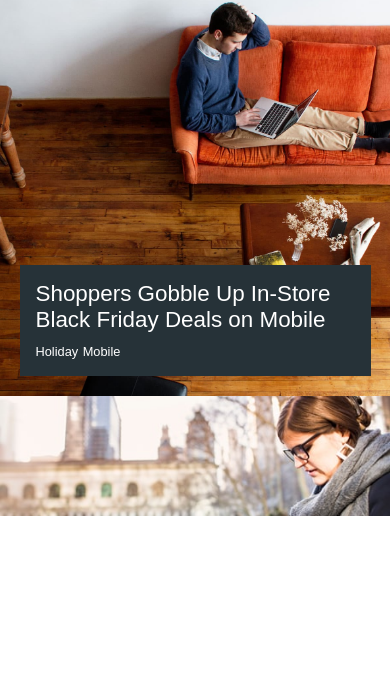
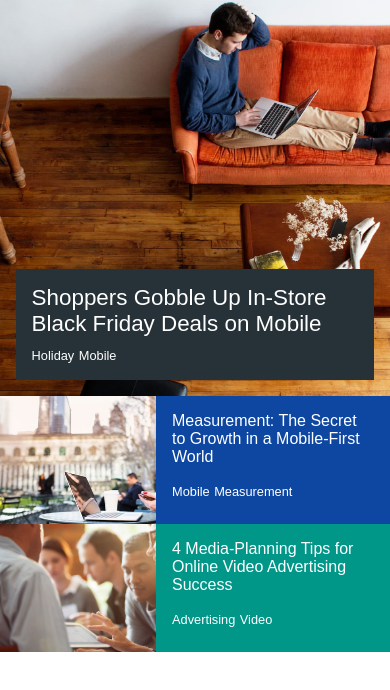
Before and after one commit to zacharyjrich/CSS-think-google-replica, a plain HTML site: page index.html in a window 390 px wide. Shown: the part 68-758 px from the top of the page. Drawn offline with Linux system fonts and the light colour scheme; a web font is replaced by a local one.

Commit message:
add area-2 and 3 with panels and position for mobile screen size

```diff
--- a/css/styles.css
+++ b/css/styles.css
@@ -60,11 +60,11 @@ body {
 .panel-1 {
   background-color: #263238;
   padding: 1em;
-  width: 90%;
-  margin-bottom: 20px;
+  width: 92%;
+  margin-bottom: 1em;
 }
 
-.panel-1 li {
+li {
   font-size: .8em;
   display: inline;
 }
@@ -74,14 +74,52 @@ body {
   font-size: 1.4em;
 }
 
+/*Area-1 Ends*/
+
 .area-2 {
-  height: 7.5em;
+  height: 8em;
   width: auto;
+}
+
+.pic-2 {
+  height: 8em;
+  width: 40%;
   background-image: url("../img/pic-2.jpg");
   background-size: cover;
-  /*background-position: center;*/
   background-repeat: no-repeat;
-  display: flex;
-  align-items: flex-end;
-  justify-content: center;
+  float: left;
 }
+
+.panel-2 {
+  width: 60%;
+  height: 100%;
+  /*float: left;*/
+  background-color: #0D47A1;
+  padding: 0 1em;
+  float: left;
+}
+
+/*Area-2 Ends*/
+
+.area-3 {
+  height: 8em;
+  width: auto;
+}
+
+.pic-3 {
+  height: 8em;
+  width: 40%;
+  background-image: url("../img/pic-3.jpg");
+  background-size: cover;
+  background-repeat: no-repeat;
+  float: left;
+}
+
+.panel-3 {
+  width: 60%;
+  height: 100%;
+  /*float: left;*/
+  background-color: #009688;
+  padding: 0 1em;
+  float: left;
+}
--- a/index.html
+++ b/index.html
@@ -21,18 +21,33 @@
     </div>
   </div>
 
-  <div class="main-content">
   <div class="area-1">
     <div class="panel-1">
-        <p>Shoppers Gobble Up In-Store Black Friday Deals on Mobile</p>            <li>Holiday</li>
+      <p>Shoppers Gobble Up In-Store Black Friday Deals on Mobile</p>
+      <li>Holiday</li>
       <li>Mobile</li>
     </div>
   </div>
 
   <div class="area-2">
+    <div class="pic-2">
+      <!-- <img src="img/pic-2.jpg" alt=""> -->
+    </div>
     <div class="panel-2">
-        <p></p>
+      <p>Measurement: The Secret to Growth in a Mobile-First World</p>
+      <li>Mobile</li>
+      <li>Measurement</li>
     </div>
+  </div>
+
+  <div class="area-3">
+    <div class="pic-3">
+      <!-- <img src="img/pic-3.jpg" alt=""> -->
+    </div>
+    <div class="panel-3">
+      <p>4 Media-Planning Tips for Online Video Advertising Success</p>
+      <li>Advertising</li>
+      <li>Video</li>
     </div>
   </div>
 
```
Lines whose indentation alone changed are shown as unchanged.
